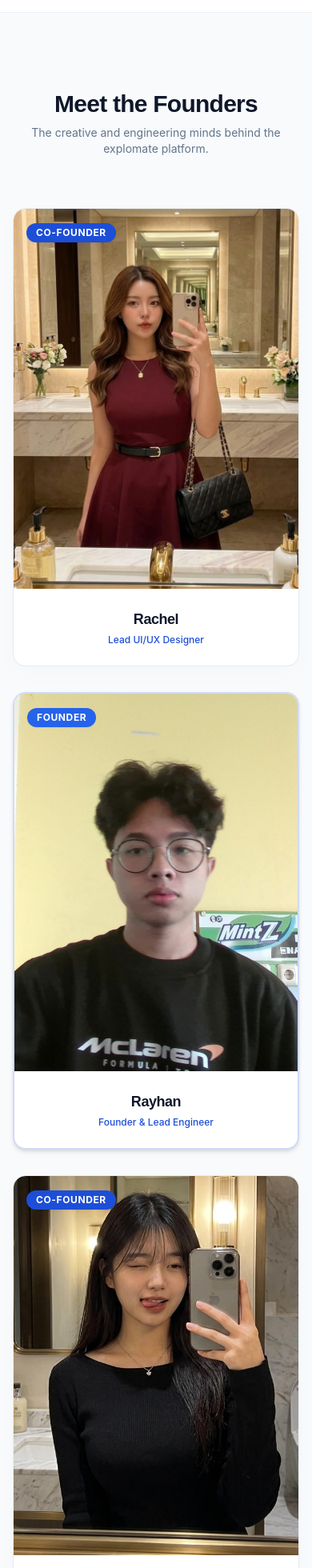
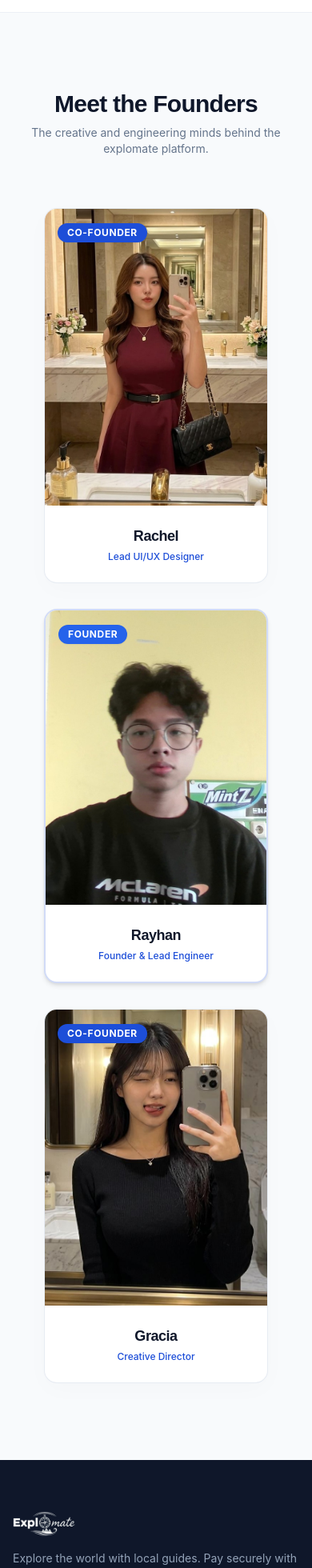
Before and after one commit to Guide-Bloc/GuideBloc, a Next.js app: page /about in a window 390 px wide. Shown: the part 2085-4045 px from the top of the page at 80% size. Built offline with nearby package versions, Linux system fonts and the light colour scheme; no server answers.

Commit message:
style: limit founder card widths to 280px on mobile viewports

```diff
--- a/app/about/page.tsx
+++ b/app/about/page.tsx
@@ -92,7 +92,7 @@ export default function AboutPage() {
 
           <div className="grid grid-cols-1 md:grid-cols-3 gap-8 max-w-5xl mx-auto">
             {/* Rachel Card */}
-            <div className="card overflow-hidden group hover:shadow-xl transition-all duration-300">
+            <div className="card overflow-hidden group hover:shadow-xl transition-all duration-300 max-w-[280px] md:max-w-none mx-auto w-full">
               <div className="relative aspect-[3/4] w-full overflow-hidden bg-dark-100">
                 <img
                   src="/assets/founder(2).jpeg"
@@ -114,7 +114,7 @@ export default function AboutPage() {
             </div>
 
             {/* Rayhan Card (Middle) */}
-            <div className="card overflow-hidden group hover:shadow-xl transition-all duration-300 border-2 border-primary/20 shadow-md">
+            <div className="card overflow-hidden group hover:shadow-xl transition-all duration-300 border-2 border-primary/20 shadow-md max-w-[280px] md:max-w-none mx-auto w-full">
               <div className="relative aspect-[3/4] w-full overflow-hidden bg-dark-100">
                 <img
                   src="/assets/founder(1).jpeg"
@@ -136,7 +136,7 @@ export default function AboutPage() {
             </div>
 
             {/* Gracia Card */}
-            <div className="card overflow-hidden group hover:shadow-xl transition-all duration-300">
+            <div className="card overflow-hidden group hover:shadow-xl transition-all duration-300 max-w-[280px] md:max-w-none mx-auto w-full">
               <div className="relative aspect-[3/4] w-full overflow-hidden bg-dark-100">
                 <img
                   src="/assets/Founder(3).jpeg"
```
